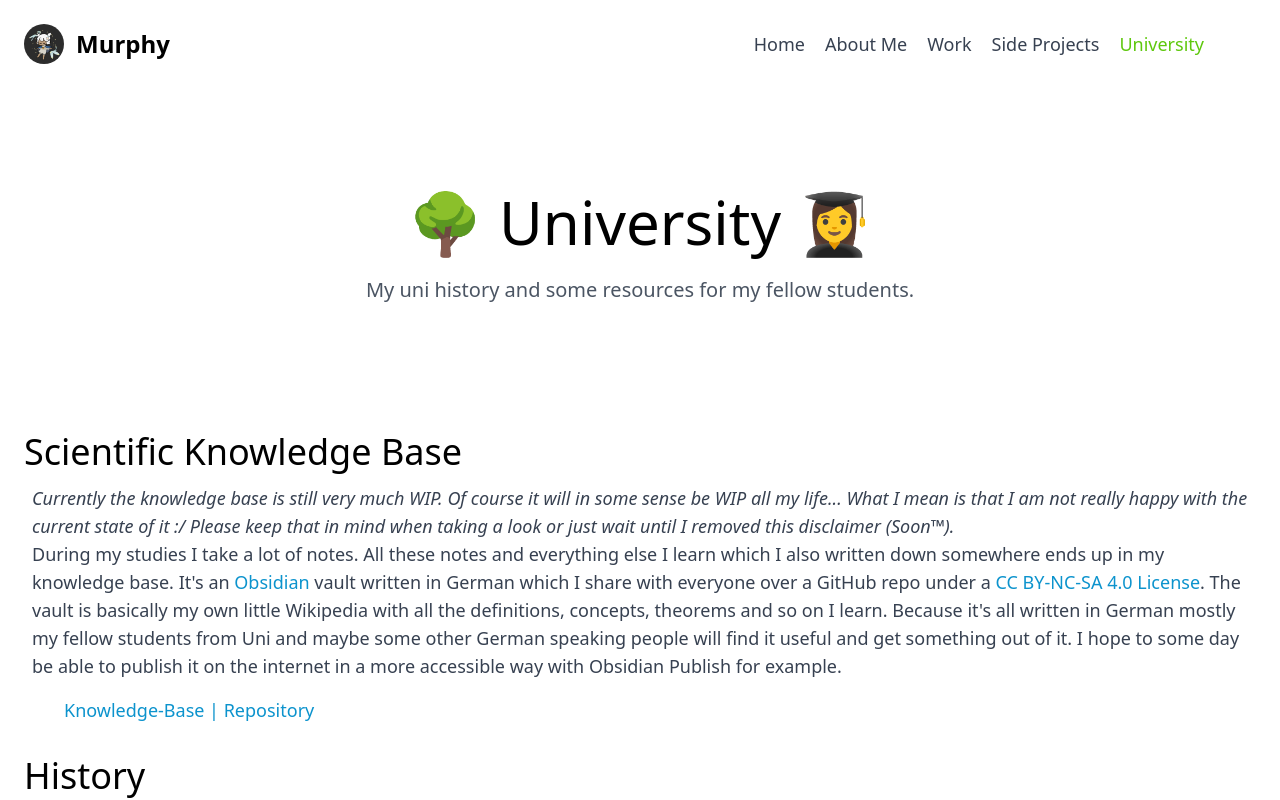
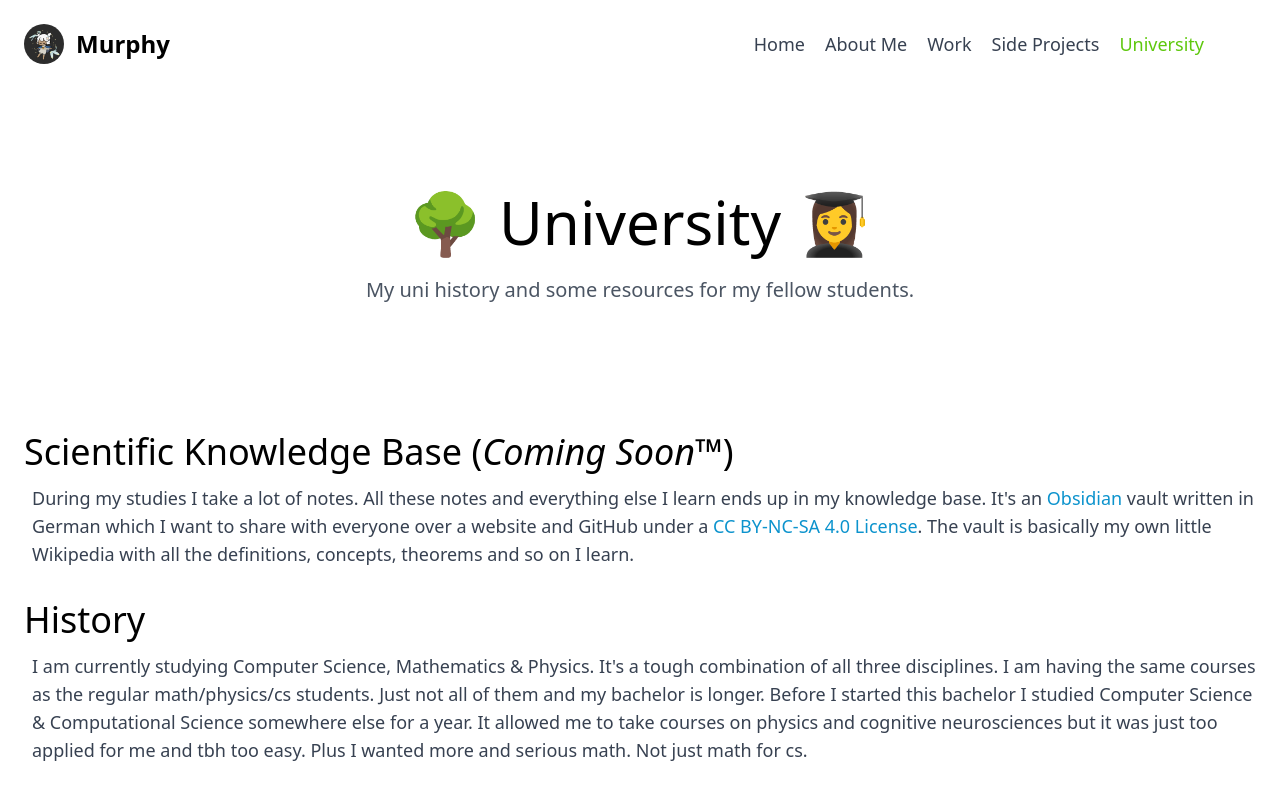
Before and after one commit to StrangeGirlMurph/murphy-in.space, a SvelteKit app: page /university in a window 1280 px wide. Shown: the top 800 px of the page. Built offline with nearby package versions, Linux system fonts and the light colour scheme; some icons are missing.

Commit message:
knowledge base

```diff
--- a/src/routes/university/+page.svelte
+++ b/src/routes/university/+page.svelte
@@ -12,29 +12,20 @@
 	<h2 class="subtitle">My uni history and some resources for my fellow students.</h2>
 </div>
 
-<h1>Scientific Knowledge Base</h1>
+<h1>Scientific Knowledge Base (<i>Coming Soon™</i>)</h1>
 <section>
 	<p>
-		<i
-			>Currently the knowledge base is still very much WIP. Of course it will in some sense be WIP
-			all my life... What I mean is that I am not really happy with the current state of it :/
-			Please keep that in mind when taking a look or just wait until I removed this disclaimer
-			(Soon™).
-		</i> <br />
-
-		During my studies I take a lot of notes. All these notes and everything else I learn which I
-		also written down somewhere ends up in my knowledge base. It's an
+		During my studies I take a lot of notes. All these notes and everything else I learn ends up in
+		my knowledge base. It's an
 		<a class="link" href="http://obsidian.md">Obsidian</a>
-		vault written in German which I share with everyone over a GitHub repo under a
+		vault written in German which I want to share with everyone over a website and GitHub under a
 		<a class="link" href="https://creativecommons.org/licenses/by-nc-sa/4.0/">
 			CC BY-NC-SA 4.0 License</a
 		>. The vault is basically my own little Wikipedia with all the definitions, concepts, theorems
-		and so on I learn. Because it's all written in German mostly my fellow students from Uni and
-		maybe some other German speaking people will find it useful and get something out of it. I hope
-		to some day be able to publish it on the internet in a more accessible way with Obsidian Publish
-		for example.
+		and so on I learn. <!-- Because it's all written in German mostly my fellow students from Uni and
+		maybe some other German speaking people will find it useful and get something out of it. -->
 	</p>
-	<Links
+	<!-- <Links
 		links={[
 			{
 				name: `Knowledge-Base | Repository`,
@@ -42,7 +33,7 @@
 				href: `https://github.com/StrangeGirlMurph/Knowledge-Base`
 			}
 		]}
-	/>
+	/> -->
 </section>
 
 <h1>History</h1>
```
